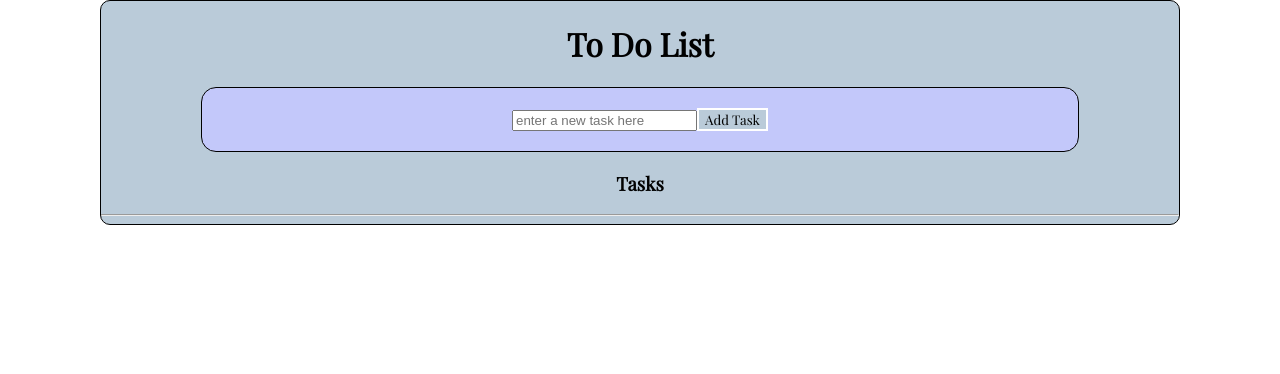
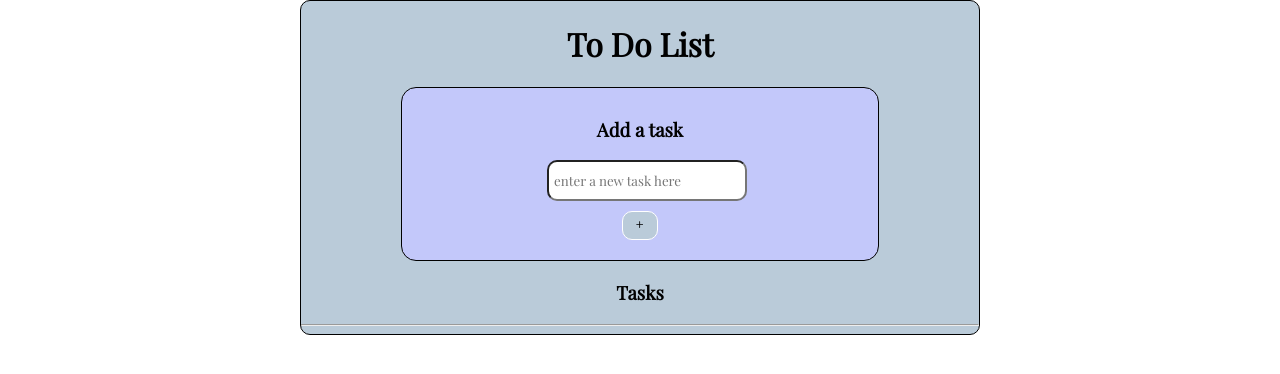
Before and after one commit to Anahisv23/Todo-List, a React (Create React App) app in the folder todo-list/: page / in a window 1280 px wide. Shown: the top 374 px of the page. Built offline with nearby package versions, Linux system fonts and the light colour scheme.

Commit message:
centered form

```diff
--- a/todo-list/src/App.js
+++ b/todo-list/src/App.js
@@ -1,5 +1,7 @@
 import React, { useEffect, useState } from "react";
 import { TiDeleteOutline } from "react-icons/ti";
+import { IoIosAdd } from "react-icons/io";
+
 
 function App() {
   const [tasksArr, setTasksArr] = useState([]);
@@ -15,14 +17,14 @@ function App() {
   // useEffect sets local storage data to tasksArr local state if we have data in local storage
   // if we do not have data we setTasksArr to an empty arr
 
-  // useEffect(() => {
-  //   const storedArray = JSON.parse(localStorage.getItem('tasks'));
-  //   if (storedArray) {
-  //     setTasksArr(storedArray);
-  //   } else {
-  //     setTasksArr([])
-  //   }
-  // }, []);
+  useEffect(() => {
+    const storedArray = JSON.parse(localStorage.getItem('tasks'));
+    if (storedArray) {
+      setTasksArr(storedArray);
+    } else {
+      setTasksArr([])
+    }
+  }, []);
 
   const handleRemove = () => {
     const newArr = tasksArr.filter((curr) => {
@@ -31,7 +33,7 @@ function App() {
     })
     console.log("IN handle remove", newArr)
     setTasksArr(newArr)
-    sessionStorage.setItem("tasks", JSON.stringify(newArr))
+    localStorage.setItem("tasks", JSON.stringify(newArr))
   }
 
   const handleChange = (e) => {
@@ -45,7 +47,7 @@ function App() {
     let taskNumber = tasksArr.length + 1;
     let taskToAdd = { id: taskNumber, task: input, complete: false };
     setTasksArr((prev) => [...prev, taskToAdd]);
-    sessionStorage.setItem("tasks", JSON.stringify([...tasksArr, taskToAdd]))
+    localStorage.setItem("tasks", JSON.stringify([...tasksArr, taskToAdd]))
     setInput("");
   };
 
@@ -61,7 +63,7 @@ function App() {
     // update the local state array
     setTasksArr(tasksArr)
     // update session storage data
-    sessionStorage.setItem("tasks", JSON.stringify([tasksArr]))
+    localStorage.setItem("tasks", JSON.stringify([tasksArr]))
   }
 
 
@@ -70,6 +72,7 @@ function App() {
       <h1 style={{ textAlign: "center" }}>To Do List</h1>
       <div className="form-container">
         <form className="centered-form">
+        <h3>Add a task</h3>
           <label>
             <input
               type="text"
@@ -79,7 +82,7 @@ function App() {
               value={input}
             />
           </label>
-          <button onClick={handleAdd}>Add Task</button>
+          <button onClick={handleAdd}><IoIosAdd /></button>
         </form>
       </div>
       <h3 style={{ textAlign: "center" }}>Tasks</h3>
--- a/todo-list/src/index.css
+++ b/todo-list/src/index.css
@@ -20,33 +20,36 @@ ul {
 
 .toDo {
   background-color: #BACBD9;
-  margin: 0px 100px 0px 100px;
+  margin: 0px 300px 0px 300px;
   border-radius: 10px;
   border: 1px solid black;
+  color: black;
 }
 
-.form-container {
+.centered-form {
   display: flex;
+  flex-direction: column;
+  justify-content: center;
   align-items: center;
-  justify-content: center;
   background-color: #C3C8FA;
-  border: 1px solid black;
-/* top right bottom left */
-  padding: 20px 20px 20px 20px;
+  padding: 10px 10px 10px 10px;
   margin: 0px 100px 0px 100px;
   border-radius: 15px;
+  border: 1px solid black;
 }
-
-/* .centered-form {
-  width: 80%;
-  max-width: 500px;
-  padding: 20px;
-  background-color: #f8f8f8;
-} */
 
 button {
   background-color: #BACBD9;
   font-family: 'Playfair Display', serif;
-  border-style: solid;
-  border-color: white;
+  border: 1px solid white;
+  margin: 10px;
+  padding: 5px 10px 5px 10px;
+  border-radius: 10px;
 }
+
+input {
+  width: 100%;
+  padding: 10px 5px 10px 5px;
+  font-family: 'Playfair Display', serif;
+  border-radius: 10px;
+}
```
